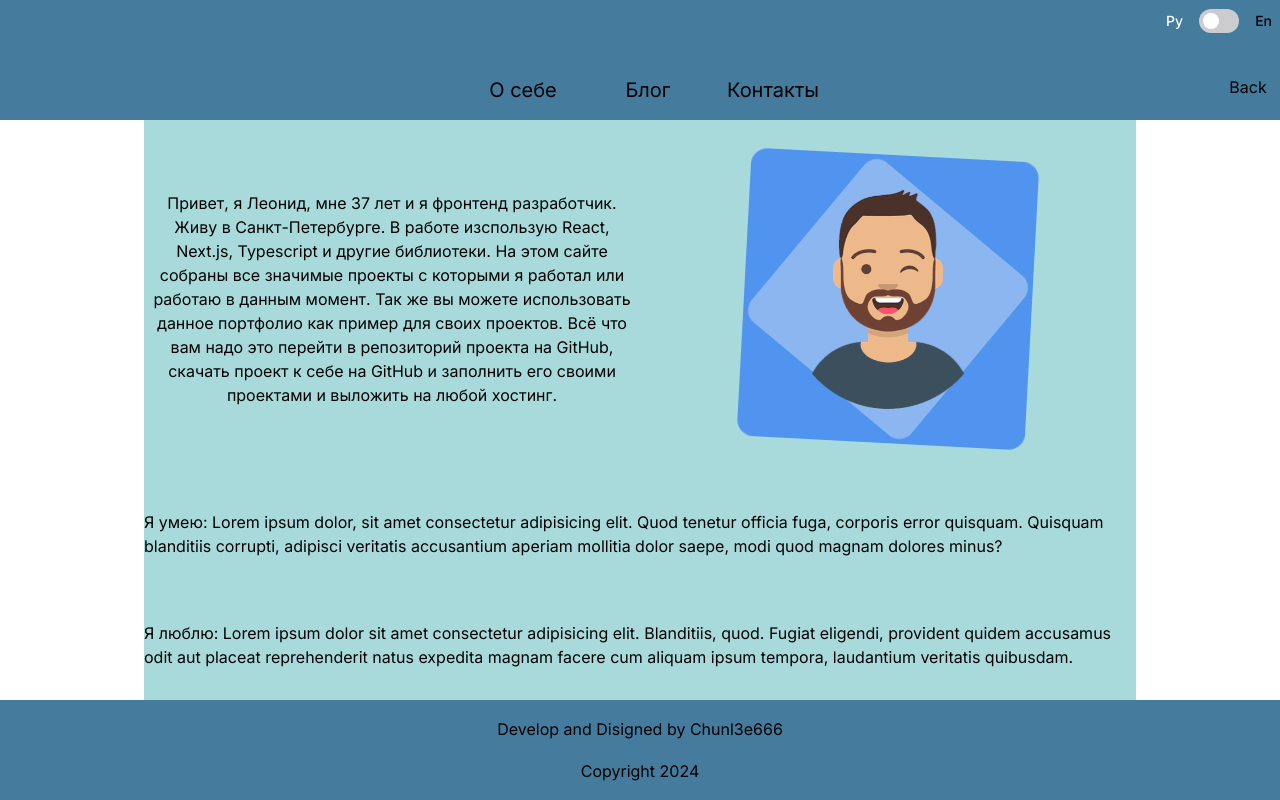
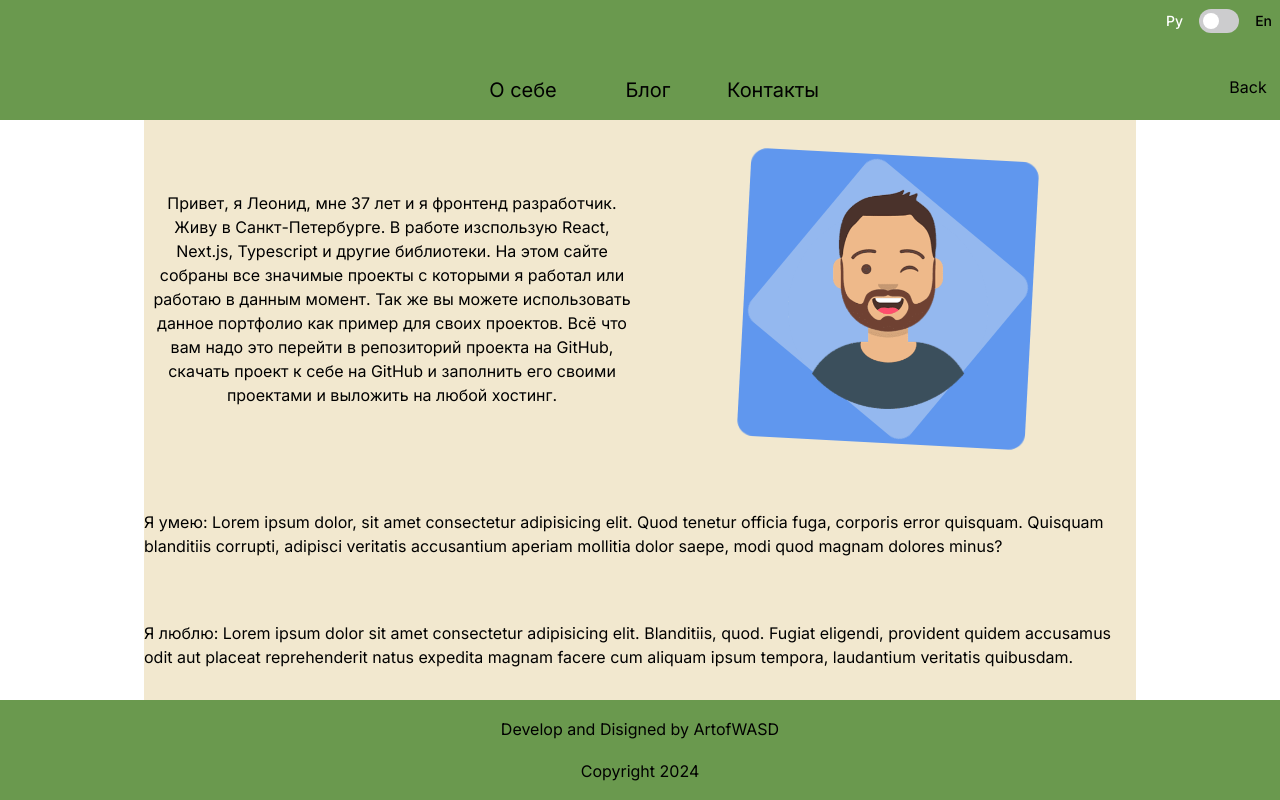
Before and after one commit to ArtofWASD/my_cv, a Next.js app: page /about in a window 1280 px wide. Built offline with nearby package versions, Linux system fonts and the light colour scheme.

Commit message:
Реколор + фичи в подвал

```diff
--- a/app/globals.css
+++ b/app/globals.css
@@ -13,7 +13,7 @@ body {
 
 main {
   flex: 1;
-  background-color: #a8dadc;
+  background-color: #F2E8CF;
 }
 header {
   width: 100%;
--- a/src/widgets/footer/ui/footer.tsx
+++ b/src/widgets/footer/ui/footer.tsx
@@ -1,9 +1,11 @@
+import Link from "next/link";
+
 export const Footer = () => {
   const year = new Date().getFullYear();
   return (
     <footer className="bg-main-blue grid content-evenly justify-items-center">
       <p className="text-md items-end text-center text-black">
-        Develop and Disigned by Chunl3e666
+        Develop and Disigned by <Link href="https://github.com/ArtofWASD">ArtofWASD</Link>
       </p>
       <p className="text-md text-black">Copyright {year}</p>
     </footer>
--- a/src/widgets/projectPreviewListItem/ui/projectPreviewListItem.tsx
+++ b/src/widgets/projectPreviewListItem/ui/projectPreviewListItem.tsx
@@ -31,7 +31,7 @@ export const ProjectPreviewListItem = ({ item }: IPrewievProjectListItem) => {
   };
   return (
     <section className="project-preview grid items-center justify-center py-4">
-      <p className="project-header sticky pb-2 text-center font-bold md:text-xl lg:pb-8 lg:text-2xl">
+      <p className="project-header text-main-red sticky pb-2 text-center font-bold md:text-xl lg:pb-8 lg:text-2xl">
         {item.title}
       </p>
       <div className=" h-72 w-72 justify-self-center rounded-2xl bg-opacity-50 drop-shadow-2xl md:hidden">
--- a/tailwind.config.js
+++ b/tailwind.config.js
@@ -22,8 +22,10 @@ module.exports = {
         'main-title': '#e63946',
         'main-text-dark': '#f1faee',
         'main-text-light': '#1d3557',
-        'main-body': '#a8dadc',
-        'main-blue':'#457b9d'
+        'main-body': '#F2E8CF',
+        'main-blue': '#6A994E',
+        'main-red': '#E63946'
+
       }
     },
   },
```
